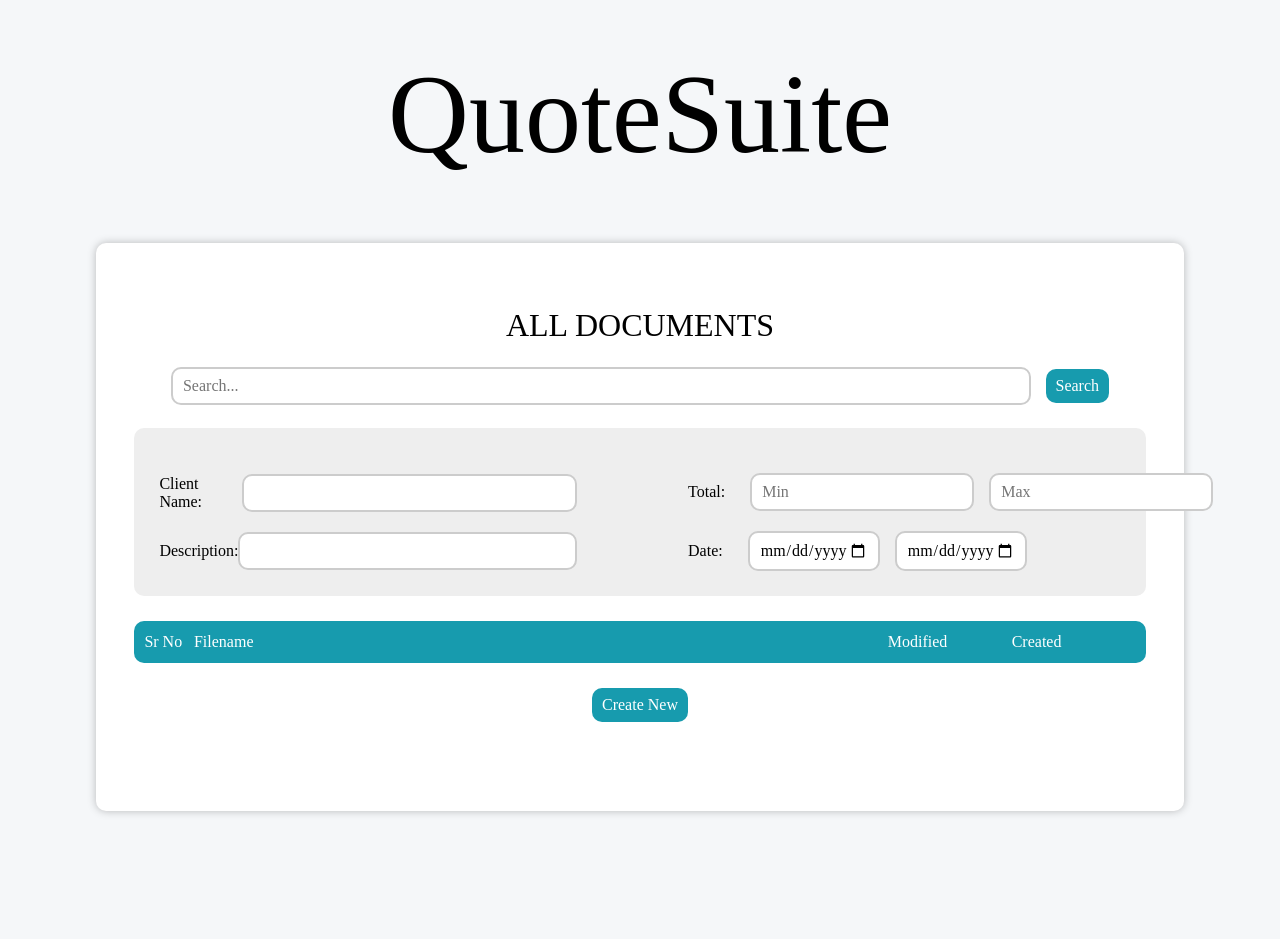
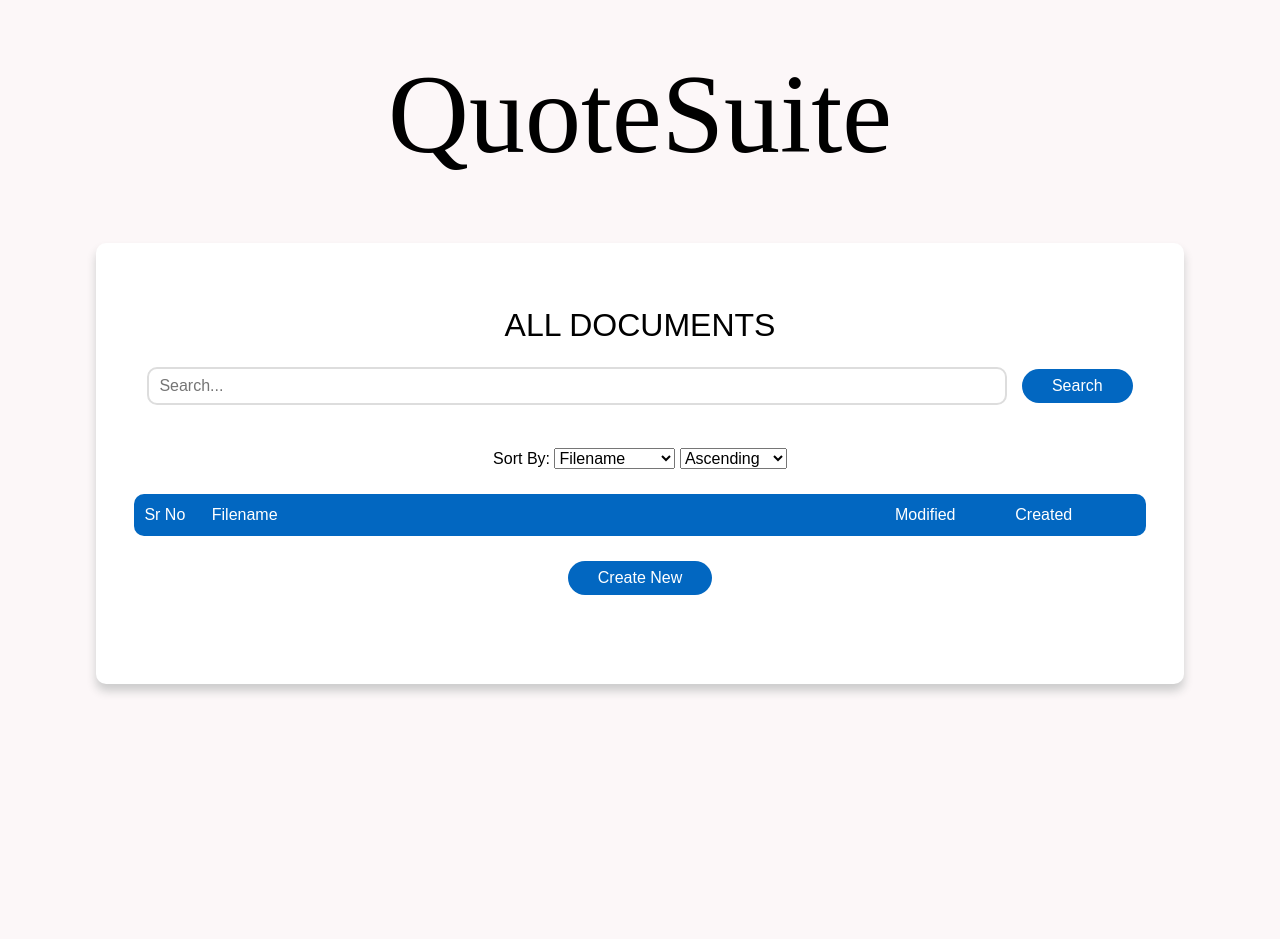
Before and after one commit to ashishyadav2/QuoteSuite, a Flask app: page /data/ in a window 1280 px wide. After the commit the page ends 694 px from the top, so only its background shows below. Run offline with Flask 3, Linux system fonts and the light colour scheme; data that the repository does not hold is empty.

Commit message:
add sort feature

```diff
--- a/app.py
+++ b/app.py
@@ -86,46 +86,61 @@ def handle_new_document():
             return jsonify(doc_id)
         return jsonify("Invalid data format!")
 
+@app.route("/sort_filter",methods=["GET","POST"])
+def sort_filter():
+    if request.method == "GET":
+        return render_template("index.html")
+
+    if request.method == "POST":
+        db_obj = DBQueryHandler()
+        sort_filter_info = request.get_json()
+        filter = sort_filter_info['sort_by']
+        order = sort_filter_info['order']
+        if filter == "filename":
+            filter = "file_path"
+        elif filter == "created_date":
+            filter = "date.created"
+        else:
+            filter = "date.modified"
+        if order != "asc":
+            order = "desc"
+        projection = {
+                    "_id":1,
+                    "file_path":1,
+                    "date":1
+                }
+        results = db_obj.sort_results(filter,projection,order)
+        # db_obj.stop()
+        return jsonify(dumps(results))
+
 @app.route("/search",methods=["GET","POST"])
 def search_in_db():
     if request.method == "POST":
         search_obj = request.get_json()
         db_obj = DBQueryHandler()
-        # print(datetime.strptime(search_obj["date"]["date_end"],"%Y-%m-%d"))
-        # if search_obj['client_name'] == "":
-        #     client_name_query = {}
-        # else:
-        #     client_name_query = search_obj['client_name'].strip()
-        # if search_obj['client_desc'] == "":
-        #     client_desc_query = {}
-        # else:
-        #     client_desc_query = search_obj['client_desc'].strip()
-        if search_obj['search_text']=="":
-            add_queries = {}
-        else:
+        if search_obj['search_text']!="":
             search_text_query = search_obj['search_text'].strip()
             add_queries = {
                 "$text": {
                     "$search": search_text_query
                 }
             }
-
-        # if not (client_name_query and client_desc_query and search_text_query):
-        #     add_queries = {}
-
-        # query_arr = [client_name_query,client_desc_query,search_text_query]
-
-        # for text in query_arr:
-        #     add_queries["$text"]
-
-        # else:
-        #     add_queries = {
-        #         "$text" : {
-        #             "$search": client_name_query,
-        #             "$search": client_desc_query,
-        #             "$search": search_text_query
-        #         }
-        #     }
+        if search_obj['client_name']!="":
+            search_text_query = search_obj['client_name'].strip()
+            add_queries = {
+                "$text": {
+                    "$search": search_text_query
+                }
+            }
+        if search_obj['client_name']!="" and search_obj['search_text']!="":
+            client_name_query = search_obj['client_name'].strip()
+            search_text_query = search_obj['search_text'].strip()
+            add_queries = {
+                "$text": {
+                    "$search": client_name_query,
+                    "$search": search_text_query,
+                }
+            }
         query = {
     "$and": [
         {
--- a/db_test.py
+++ b/db_test.py
@@ -42,6 +42,12 @@ class DBQueryHandler:
             return self.collection_obj.find(query,projection)
         return self.collection_obj.find(query,projection).limit(1)
 
+    def sort_results(self,filter,projection=None,order="asc"):
+        if order != "asc":
+            return self.collection_obj.find({},projection).sort({filter: -1})
+        return self.collection_obj.find({},projection).sort({filter: 1})
+
+
     def get_last_id(self,query,projection=None):
         return self.collection_obj.find(query,projection).sort({"_id": -1}).limit(1)
 
--- a/static/index.css
+++ b/static/index.css
@@ -2,11 +2,11 @@
     padding: 0;
     margin: 0;
     box-sizing: border-box;
-    font-family: Bahnschrift;
-    font-size: 1rem;
+    font-family: var(--font-body);
+    font-size: var(--font-size);
 }
 body {
-    background-color: #f5f7f9;
+    background-color: var(--bg);
 }
 header {
     width: 100%;
@@ -17,13 +17,13 @@ header {
 }
 header span {
     font-size: 7rem;
-    font-family: "Edwardian Script ITC";
+    font-family: var(--font-heading);
 }
 .document {
-    background-color: white;
+    background-color: var(--white);
     width: 85%;
-    box-shadow: 0 0 8px 0 rgba(0, 0, 0, 0.25);
-    border-radius: 10px;
+    box-shadow: var(--box-shadow);
+    border-radius: var(--border-radius);
     margin: 5% auto 10% auto;
     padding: 5% 3%;
     display: flex;
@@ -36,22 +36,22 @@ header span {
     text-transform: uppercase;
 }
 .card_header {
-    background-color: #179BAE;
+    background-color: var(--action-color);
     padding: 12px 10px;
     width: 100%;
     display: flex;
     margin: 25px 0 0 0;
-    color: #fff;
-    border-radius: 10px;
+    color: var(--white);
+    border-radius: var(--border-radius);
 }
 .card_header div {
     text-transform: capitalize;
 }
 .card_header div:first-child {
-    width: 5%;
+    width: 7%;
 }
 .card_header div:nth-child(2) {
-    width: 70%;
+    width: 71%;
 }
 .card_header div:nth-child(3) {
     width: 12.5%;
@@ -64,17 +64,29 @@ header span {
     display: flex;
     flex-direction: column;
 }
+#srno, #modified_date,#created_date {
+    display: flex;
+    flex-direction: column;
+    justify-content: center;
+    align-items: flex-start;
+}
 .card div:first-child {
     width: 5%;
-    padding-left: 5px;
+    padding-left: 25px;
 }
 .card a{
     width: 70%;
+    margin: 0 10px;
+    color: var(--action-color);
+    transition: 0.3s;
+    padding: 7px 25px;
+    border-radius: var(--border-radius-large);
+    text-decoration: none;
 }
 .card {
-    margin: 5px 0 0 0;
-    border: 1px solid #bbb;
-    border-radius: 10px;
+    margin: 7px 0 0 ;
+    /* border: 2px solid #000; */
+    border-radius: var(--border-radius);
 }
 .card div:nth-child(3) {
     width: 12.5%;
@@ -84,34 +96,31 @@ header span {
 }
 .card {
     display: flex;
-    padding: 10px 10px;
-}
-.card a{
-    color: #179BAE;
-    transition: 0.3s;
+    /* padding: 10px 10px; */
 }
 .card a:hover{
-    color: #FF8225;
+    background-color: var(--border-color);
+    /* color: var(--white); */
 }
-.card:nth-child(even) {
-    background-color: #eee;
+/* .card:nth-child(even) {
+    background-color: var(--bg);
 }
 .card_holder:nth-child(odd) {
-    background-color: #fff;
-}
+    background-color: var(--white);
+} */
 .action_btn {
-    padding: 8px 10px;
+    padding: 8px 30px;
     border: none;
     outline: none;
-    border-radius: 10px;
+    border-radius: var(--border-radius-large);
     color: white;
-    background-color: #179BAE;
+    background-color: var(--action-color);
     cursor: pointer;
     transition: 0.3s;
     margin: 25px 0;
 }
 .action_btn:hover {
-    background-color: #FF8225;
+    background-color: var(--primary-color);
 }
 .search_container {
     width: 100%;
@@ -127,23 +136,24 @@ header span {
 }
 .text_box_container input{
     padding: 8px 10px;
-    border: 2px solid #ccc;
+    border: var(--border-size) solid var(--border-color);
     outline: none;
     width: 85%;
-    border-radius: 10px;
+    border-radius: var(--border-radius);
     margin-right: 15px;
 }
 .text_box_container input:focus{
-    border: 2px solid #221fca;
+    border: 2px solid var(--primary-color);
 }
 .filter_container {
     width: 100%;
-    display: flex;
+    /* display: flex; */
+    display: none;
     justify-content: space-between;
     align-items: center;
     padding: 25px;
     background-color: #eee;
-    border-radius: 10px;
+    border-radius: var(--border-radius);
 }
 .filter_container_left, .filter_container_right {
     width: 45%;
@@ -172,19 +182,88 @@ header span {
 }
 .filter_container_left_element input{
     padding: 8px 10px;
-    border: 2px solid #ccc;
+    border: var(--border-size) solid var(--border-color);
     outline: none;
     width: 80%;
-    border-radius: 10px;
+    border-radius: var(--border-radius);
     margin-right: 15px;
 }
 .filter_container_right_element input {
     padding: 8px 10px;
-    border: 2px solid #ccc;
+    border: var(--border-size) solid var(--border-color);
     outline: none;
-    border-radius: 10px;
+    border-radius: var(--border-radius);
     margin-right: 15px;
 }
 .filter_container_left_element input:focus, .filter_container_right_element input:focus {
-    border: 2px solid #221fca;
+    border: 2px solid var(--primary-color);
 }
+.show_filter {
+    display: flex;
+}
+.message_box_container {
+    width: 20%;
+    height: auto;
+    background-color: var(--white);
+    box-shadow: var(--box-shadow-deep);
+    z-index: 10;
+    position: fixed;
+    top: -200px;
+    right: 25px;
+    display: flex;
+    flex-direction: column;
+    justify-content: space-between;
+    /* align-items: flex-start; */
+    /* display: none; */
+    transition: 0.5s;
+    border-radius: var(--border-radius);
+}
+.message_box {
+    padding: 25px;
+    display: flex;
+    flex-direction: column;
+}
+.message_box span{
+    font-size: var(--font-size-l);
+}
+#close_btn {
+    padding: 5px 15px;
+    cursor: pointer;
+}
+.message_content{
+    width: 100%;
+    text-align: left;
+    padding: 15px 0;
+    font-size: 1.1rem;
+}
+.show_error, .show_success {
+    top: 25px;
+    transition: 0.5s;
+}
+.show_error span {
+    color: var(--error);
+}
+.show_success span {
+    color: var(--success);
+}
+.time_bar {
+    width: 0%;
+    height: 7px;
+    background-color: var(--primary-color);
+    transform-origin: left;
+    border-radius: 0 0 var(--border-radius) var(--border-radius);
+}
+.time_bar_active {
+    animation: animate_width 4s;
+}
+@keyframes animate_width {
+    from {
+        width: 0%;
+    }
+    to {
+        width: 100%;
+    }
+}
+.sort_filter {
+    padding: 20px 0 0 0;
+}
--- a/static/index.js
+++ b/static/index.js
@@ -19,6 +19,34 @@ function convert_date_datatype(date) {
     return final_date
 }
 
+const message_box_container = document.querySelector(".message_box_container");
+const time_bar = document.querySelector(".time_bar");
+const message_content = document.querySelector(".message_content");
+const message_title = document.querySelector(".message_box span");
+function show_alert_and_log(message, message_class) {
+    message_content.textContent = message;
+
+    if (message_class!="success") {
+        message_title.textContent = "Error!"
+        message_box_container.classList.add("show_error");
+    }
+    else {
+        message_title.textContent = "Success!"
+        message_box_container.classList.add("show_success");
+    }
+    time_bar.classList.add("time_bar_active");
+    setTimeout(hide_message_box,4000);
+
+    console.error(message);
+    // window.alert(message);
+}
+
+function hide_message_box(){
+    message_box_container.classList.remove("show_success");
+    message_box_container.classList.remove("show_error");
+    time_bar.classList.remove("time_bar_active");
+}
+
 function get_all_docs() {
     const db_data_element = document.querySelector("#data_from_db");
     db_data = JSON.parse(db_data_element.value);
@@ -29,7 +57,7 @@ function get_all_docs() {
         const rowHTML = `
                 <div class="card">
                     <div id="srno">${i + 1}</div>
-                    <a target="_blank"  href="${curr_doc._id.$oid}">${curr_doc.file_path}</a>
+                    <a   href="${curr_doc._id.$oid}">${curr_doc.file_path}</a>
                     <div id="modified_date">${convert_date_datatype(curr_doc.date.modified.$date)}</div>
                     <div id="created_date">${convert_date_datatype(curr_doc.date.created.$date)}</div>
                     <input type="hidden" name="doc_id" value="${curr_doc._id.$oid}">
@@ -68,8 +96,7 @@ function validate_date_range() {
     date_start_ = new Date(date_start.value);
     date_end_ = new Date(date_end.value);
     if (date_start_ > date_end_) {
-        console.log("invalid date range");
-
+        show_alert_and_log("Invalid date range!");
         return false;
     }
     if (date_start.value == "") {
@@ -99,7 +126,7 @@ function validate_total_range() {
     total_start_ = parseInt(total_start_)
     total_end_ = parseInt(total_end_)
     if ((total_start_ < 0 || total_end_ > 10000000) || !(total_start_ <= total_end_)) {
-        console.log("invalid total range");
+        show_alert_and_log("Invalid total range!");
         return false;
     }
     SEARCH_QUERY_OBJ.total.total_start = total_start_
@@ -166,7 +193,7 @@ function show_search_results(data) {
         const rowHTML = `
                 <div class="card">
                     <div id="srno">${i + 1}</div>
-                    <a target="_blank"  href="${curr_doc._id.$oid}">${curr_doc.file_path}</a>
+                    <a   href="${curr_doc._id.$oid}">${curr_doc.file_path}</a>
                     <div id="modified_date">${convert_date_datatype(curr_doc.date.modified.$date)}</div>
                     <div id="created_date">${convert_date_datatype(curr_doc.date.created.$date)}</div>
                     <input type="hidden" name="doc_id" value="${curr_doc._id.$oid}">
@@ -175,6 +202,53 @@ function show_search_results(data) {
     }
     console.log("data");
 }
+
+const search_box = document.querySelector("#search_box");
+function show_search_filters() {
+    const filter_container = document.querySelector(".filter_container");
+    filter_container.classList.toggle("show_filter");
+}
+search_box.addEventListener('keydown',enter_search_btn)
+function enter_search_btn(e){
+    // e.preventDefault();
+    if (e.key == "Enter") {
+        fire_query()
+    }
+
+}
+
+// ----------------------------------------------------------------------------------------------------
+// SORT FILTERS
+function sort_filter(){
+    const select_filter = document.querySelector("#select_filter").value;
+    const asc_desc_filter = document.querySelector("#asc_desc_filter").value;
+    let SORT_OBJ = {
+        "sort_by": select_filter,
+        "order": asc_desc_filter
+    }
+    fetch(`/sort_filter`, {
+        method: 'POST',
+        headers: {
+            'Content-Type': 'application/json'
+        },
+        body: JSON.stringify(SORT_OBJ)
+    })
+        .then(response => {
+            if (!response.ok) {
+                throw new Error('Network response was not OK');
+            }
+            return response.json();
+        })
+        .then(data => {
+            console.log("Sort results", data);
+            show_search_results(data);
+        })
+        .catch(error => {
+            console.error('Error:', error);
+        });
+}
+
+
 
 // db.test.find({
 //     $or: [
--- /dev/null
+++ b/static/style_config.css
@@ -0,0 +1,25 @@
+:root {
+    --primary-color: #020122;
+    --secondary-color: #C5283D;
+    --action-color: #0267C1;
+    --success: #609966;
+    --error: #E84545;
+    --warn: #FFD369,
+    --border-radius-small: 5px;
+    --border-radius: 10px;
+    --border-radius-large: 20px;
+    --font-body: "Bahnschrift", sans-serif;
+    --font-heading: "Edwardian Script ITC", 'cursive';
+    --font-decorative: ;
+    --font-size: 1rem;
+    --font-size-m: 1.3rem;
+    --font-size-l: 1.8rem;
+    --font-size-xl: 4rem;
+    --box-shadow: 0px 7px 10px 0px #ccc;
+    --box-shadow-deep: 0px 7px 20px 1px #ccc;
+    --black: #343434;
+    --white: #fff;
+    --bg: #FCF7F8;
+    --border-color: #ddd;
+    --border-size: 2px;
+}
--- a/templates/index.html
+++ b/templates/index.html
@@ -4,6 +4,7 @@
     <meta charset="UTF-8">
     <meta name="viewport" content="width=device-width, initial-scale=1.0">
     <link rel="stylesheet" href="{{url_for('static',filename='index.css')}}">
+    <link rel="stylesheet" href="{{url_for('static',filename='style_config.css')}}">
     <title>QuoteSuite</title>
     <link rel="shortcut icon" href="{{url_for('static',filename='favicon.png')}}" type="image/x-icon">
 </head>
@@ -18,7 +19,7 @@
         </div>
         <div class="search_container">
             <div class="text_box_container">
-                <input type="text" name="search_box" id="search_box" placeholder="Search...">
+                <input type="search" name="search_box" id="search_box" placeholder="Search..." onclick="show_search_filters()">
                 <button class="action_btn" id="search_btn" onclick="fire_query()">Search</button>
             </div>
             <div class="filter_container">
@@ -45,6 +46,18 @@
                     </div>
                 </div>
             </div>
+            <div class="sort_filter">
+                <label for="select_filter">Sort By:</label>
+                <select name="select_filter" id="select_filter" onclick="sort_filter()">
+                    <option value="filename" selected>Filename</option>
+                    <option value="created_date">Created Date</option>
+                    <option value="modified_date">Modified Date</option>
+                </select>
+                <select name="asc_desc_filter" id="asc_desc_filter" onclick="sort_filter()">
+                    <option value="asc" selected>Ascending</option>
+                    <option value="desc">Descending</option>
+                </select>
+            </div>
         </div>
         <div class="card_header">
             <div>Sr no</div>
@@ -64,10 +77,20 @@
 
         </div>
         <div class="controls">
-            <a href="/new_document" target="_blank"><button class="action_btn">Create New</button></a>
+            <a href="/new_document" ><button class="action_btn">Create New</button></a>
         </div>
     </div>
     <input type="hidden" name="data_from_db" value="{{all_docs}}" id="data_from_db">
+    <div class="message_box_container">
+        <div class="message_box">
+            <span></span>
+            <div class="message_content">
+            </div>
+        </div>
+        <div class="time_bar">
+
+        </div>
+    </div>
     <script src="{{url_for('static',filename='index.js')}}"></script>
 </body>
 </html>
--- a/templates/new_document.html
+++ b/templates/new_document.html
@@ -5,6 +5,7 @@
     <meta charset="UTF-8">
     <meta name="viewport" content="width=device-width, initial-scale=1.0">
     <link rel="stylesheet" href="{{url_for('static',filename='form.css')}}">
+    <link rel="stylesheet" href="{{url_for('static',filename='style_config.css')}}">
     <title>QuoteSuite: New Document</title>
     <link rel="shortcut icon" href="{{url_for('static',filename='favicon.png')}}" type="image/x-icon">
 </head>
@@ -55,7 +56,8 @@
 
                     </div>
                     <div class="cli_controls">
-                        <!-- <button class="cli_btn" onclick="cliUpdate()">Update</button> -->
+                        <button id="cli_format_btn" onclick="format_product_description()" type="button">Format</button>
+                        <button id="cli_calc_btn" onclick="calculate_rate_qty_amount()" type="button">Fix Numbers</button>
                     </div>
                 </div>
                 <div class="summary">
```
Also changed, not shown: static/form.css (+64 -63 lines), static/form_script.js (+45 -0 lines), templates/form.html (+5 -3 lines).
